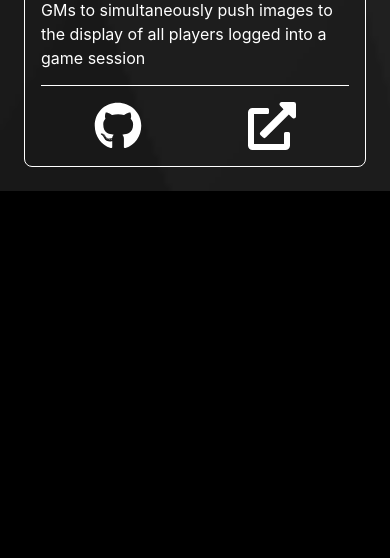
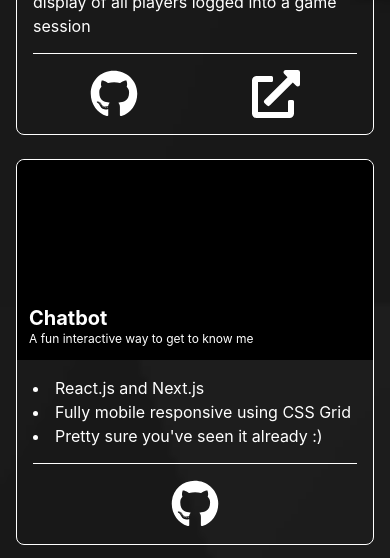
Before and after one commit to rbolet/v2_portfolio, a Next.js app: page /apps in a window 390 px wide. Shown: the part 1339-1897 px from the top of the page. Before the commit the page ends 1530 px from the top, so only its background shows below. Built offline with nearby package versions, Linux system fonts and the light colour scheme.

Commit message:
added chatbot to json, tweaked style for responsiveness

```diff
--- a/src/Apps/components/AppCard.jsx
+++ b/src/Apps/components/AppCard.jsx
@@ -1,5 +1,4 @@
 import Image from "next/image";
-import Link from "next/link";
 import { FontAwesomeIcon } from "@fortawesome/react-fontawesome";
 import { faGithub } from "@fortawesome/free-brands-svg-icons";
 import { faExternalLinkAlt } from "@fortawesome/free-solid-svg-icons";
@@ -31,14 +30,14 @@ export default function AppCard(props) {
       </div>
       <div className={styles.appCardFooter}>
         {gitHubRoute && (
-          <Link href={`https://${gitHubRoute}.slightlyskewedcreations.com`}>
+          <a href={`https://github.com/rbolet/${gitHubRoute}`} target="_blank">
             <FontAwesomeIcon icon={faGithub} size="3x" />
-          </Link>
+          </a>
         )}
         {sscRoute && (
-          <Link href={`https://${sscRoute}.slightlyskewedcreations.com`}>
+          <a href={`https://${sscRoute}.slightlyskewedcreations.com`} target="_blank">
             <FontAwesomeIcon icon={faExternalLinkAlt} size="3x" />
-          </Link>
+          </a>
         )}
       </div>
     </div>
--- a/src/Apps/data/appdata.json
+++ b/src/Apps/data/appdata.json
@@ -33,5 +33,15 @@
     ],
     "gitHubRoute": "gm-screen",
     "sscRoute": "gmscreen"
+  },
+  {
+    "appName": "Chatbot",
+    "subtitle": "A fun interactive way to get to know me",
+    "bulletPoints": [
+      "React.js and Next.js",
+      "Fully mobile responsive using CSS Grid",
+      "Pretty sure you've seen it already :)"
+    ],
+    "gitHubRoute": "v2_portfolio"
   }
 ]
--- a/src/Apps/styles/Apps.module.css
+++ b/src/Apps/styles/Apps.module.css
@@ -1,4 +1,5 @@
 .beforeFold {
+  padding: 1rem;
   min-height: calc(100vh - 60px);
   backdrop-filter: blur(15px);
   background-image: url("/assets/trianglify-lowres.png");
@@ -6,9 +7,8 @@
 }
 
 .appsContainer {
-  padding: 1.5rem;
   display: grid;
-  grid-template-columns: repeat(auto-fit, minmax(300px, 1fr));
+  grid-template-columns: repeat(auto-fit, minmax(200px, 1fr));
   justify-items: auto;
   gap: 1.5rem;
 }
```
